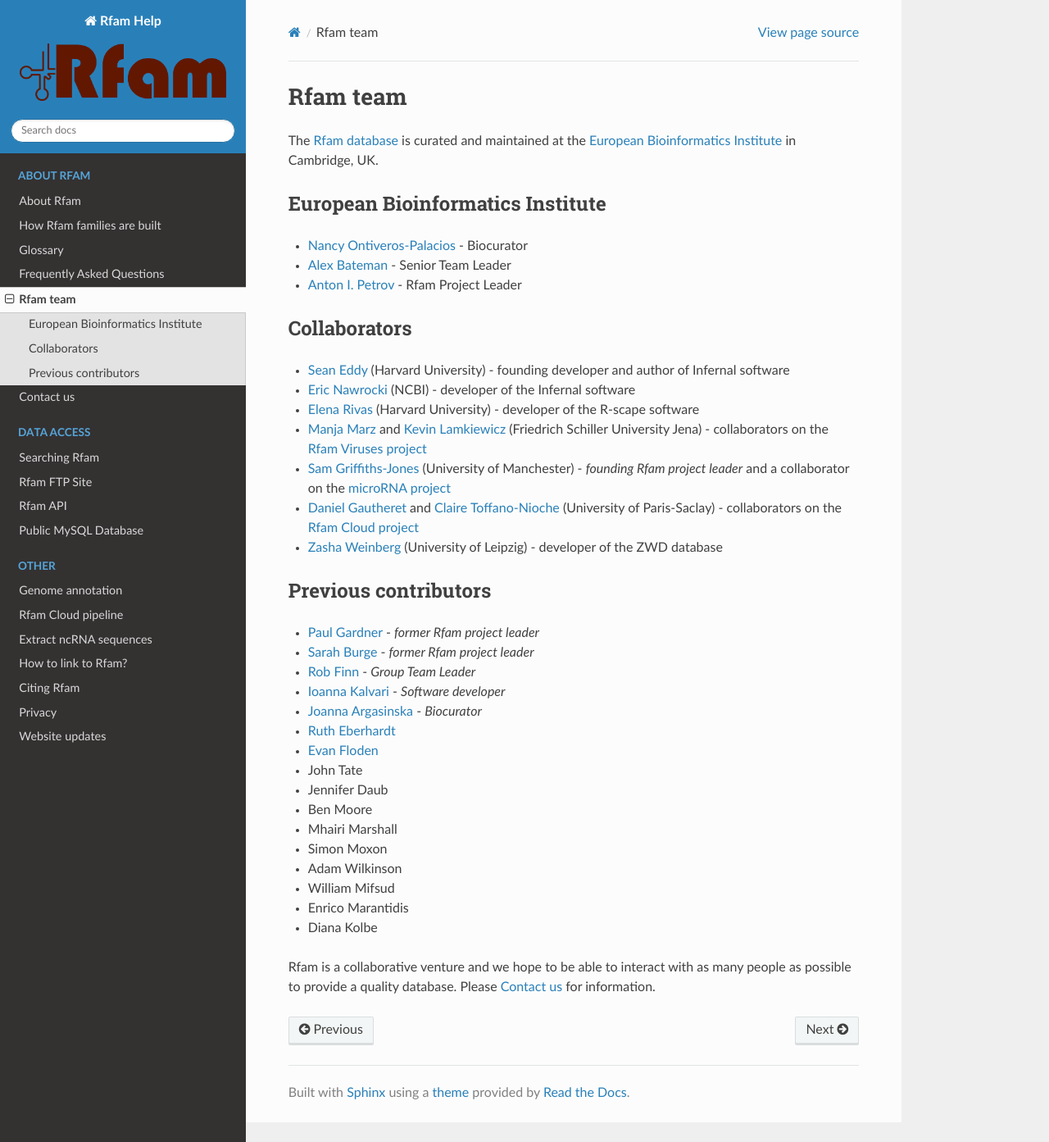
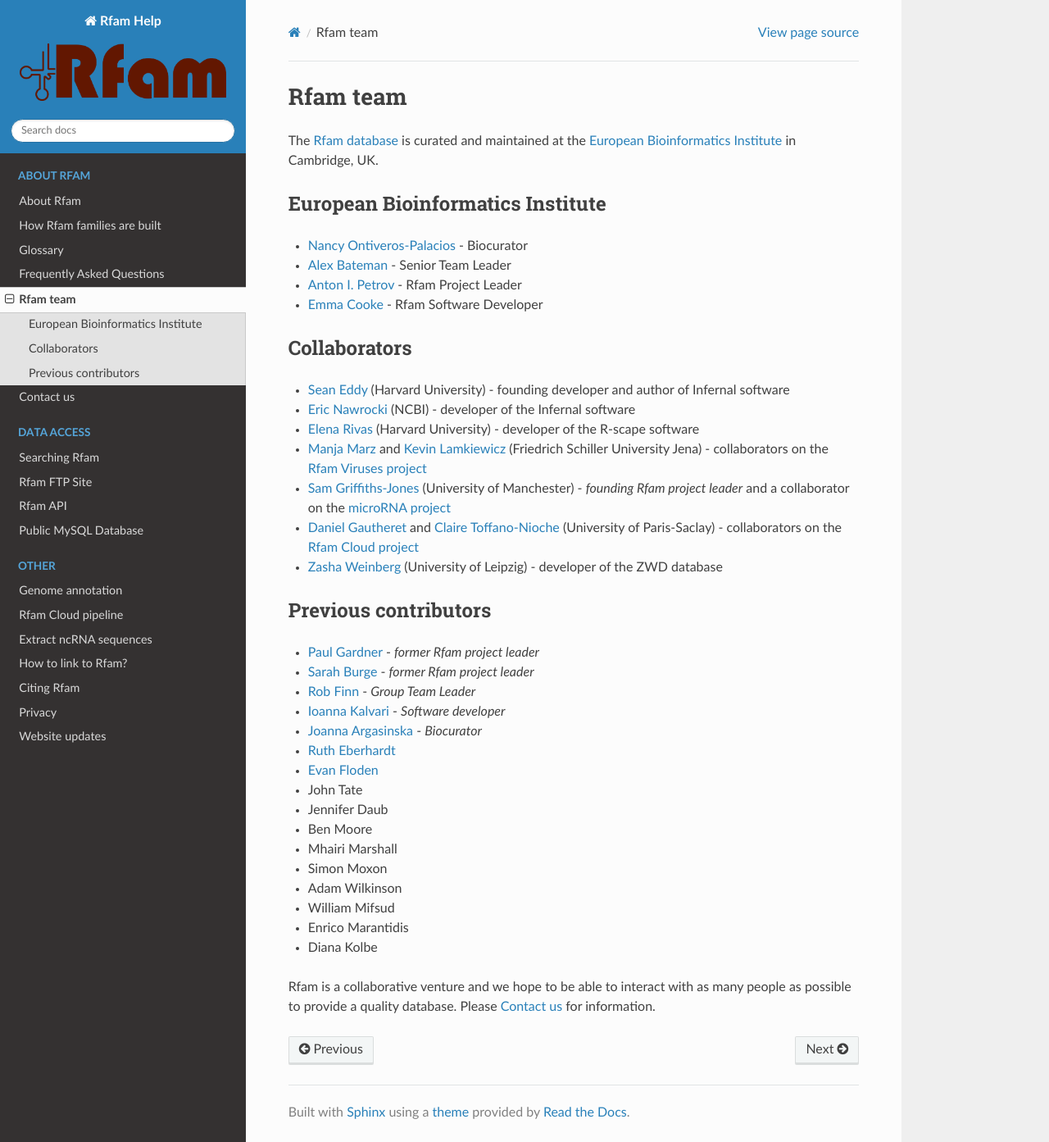
Before and after one commit to Rfam/rfam-docs, a Sphinx documentation site: the page built from docs/source/rfam-team.rst, in a window 1280 px wide and 1393 px high. Shown: the whole window at 82% size. Built offline with Sphinx 7.4.7 and the Read the Docs theme 2.0.0, drawn with Linux system fonts in a browser that asks for light colours.

Commit message:
Update rfam-team.rst
Added Emma Cooke to Rfam Team Page

```diff
--- a/docs/source/rfam-team.rst
+++ b/docs/source/rfam-team.rst
@@ -10,6 +10,7 @@
 * `Nancy Ontiveros-Palacios <http://www.ebi.ac.uk/about/people/nancy-ontiveros>`_ - Biocurator
 * `Alex Bateman <http://www.ebi.ac.uk/about/people/alex-bateman>`_ - Senior Team Leader
 * `Anton I. Petrov <http://www.ebi.ac.uk/about/people/anton-petrov>`_ - Rfam Project Leader
+* `Emma Cooke <http://www.ebi.ac.uk/about/people/emma-cooke>`_ - Rfam Software Developer
 
 Collaborators
 -------------
```
